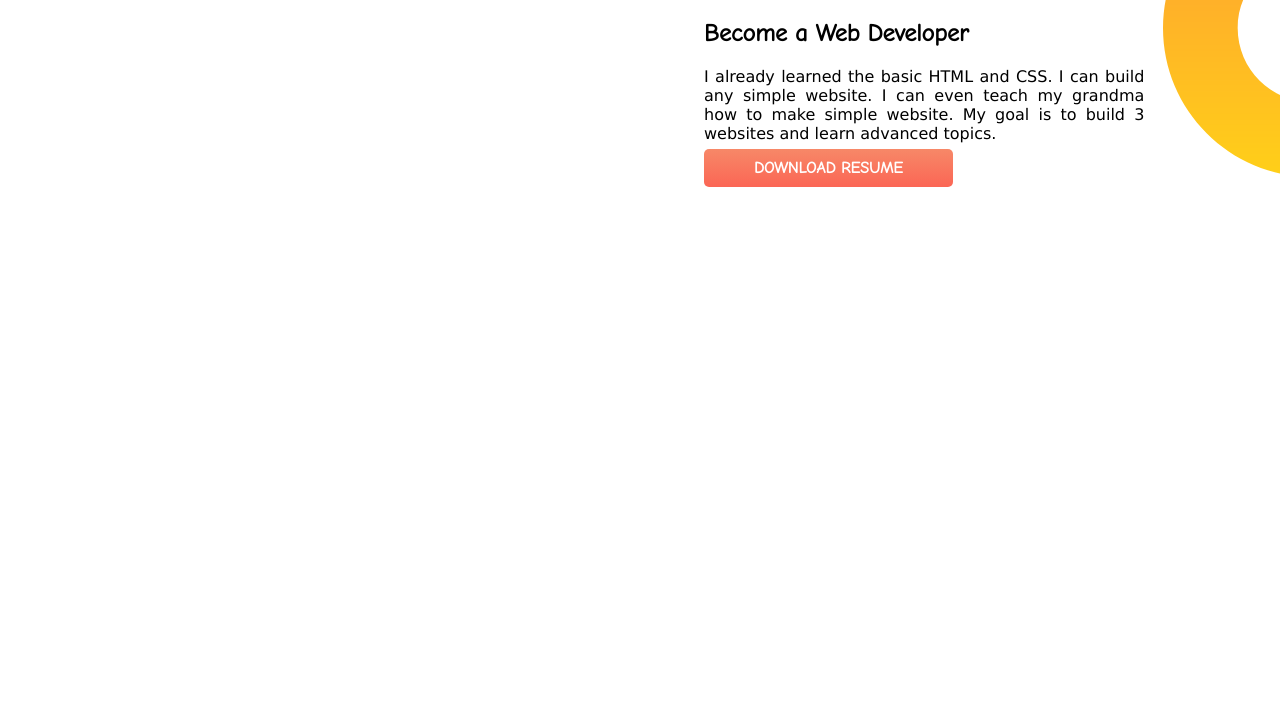
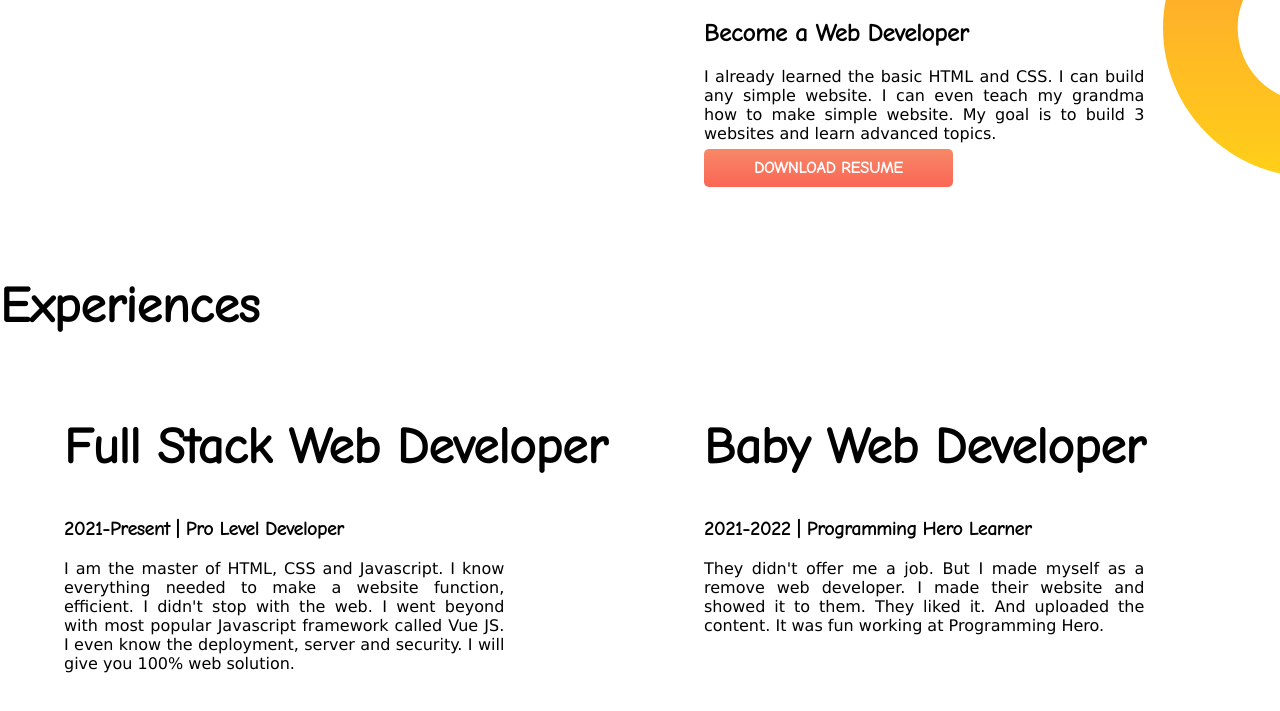
Before and after one commit to ProgrammerSaykat/personal-portfolio, a plain HTML site: page index.html in a window 1280 px wide. Shown: the part 697-1408 px from the top of the page. Before the commit the page ends 974 px from the top, so only its background shows below. Drawn offline with Linux system fonts and the light colour scheme; a web font is replaced by a local one.

Commit message:
miltiple class

```diff
--- a/index.html
+++ b/index.html
@@ -14,7 +14,7 @@
 </head>
 
 <body>
-    <section class="top-banner">
+    <section class="top-banner flexible-container">
         <div class="half-width">
             <h1>Welcome To</h1>
             <h1><span class="orange-color">Programmer Saykat</span> World!</h1>
@@ -31,7 +31,7 @@
     </section>
 
 
-    <section class="dream-big">
+    <section class="dream-big flexible-container">
         <div class="half-width">
             <img src="images/programmer2.png" alt="">
         </div>
@@ -44,6 +44,38 @@
             <a class="link-botton" target="_blank" href="https://pstechnology1.blogspot.com/">DOWNLOAD RESUME</a>
         </div>
     </section>
+
+    <section class="experience-area">
+        <div>
+            <h1>Experiences</h1>
+            <div class="flexible-container">
+                <div class="half-width">
+                    <h1>Full Stack Web Developer</h1>
+                    <h3>2021-Present | Pro Level Developer</h3>
+                    <p>
+                        I am the master of HTML, CSS and Javascript. I know everything needed to make a website
+                        function,
+                        efficient. I didn't stop with the web. I went beyond with most popular Javascript framework
+                        called
+                        Vue
+                        JS. I even know the deployment, server and security. I will give you 100% web solution.
+                    </p>
+                </div>
+                <div class="half-width">
+                    <h1>Baby Web Developer</h1>
+                    <h3>2021-2022 | Programming Hero Learner</h3>
+                    <p>
+                        They didn't offer me a job. But I made myself as a remove web developer. I made their website
+                        and
+                        showed
+                        it to them. They liked it. And uploaded the content. It was fun working at Programming Hero.
+                    </p>
+                </div>
+            </div>
+    </section>
+
+
+
 </body>
 
 </html>
--- a/style.css
+++ b/style.css
@@ -16,10 +16,11 @@ p{
     text-align: justify;
     padding-right: 20%;
 }
-section{
+
+.flexible-container{
     display: flex;
     margin-bottom: 100px;
-    align-items: center;
+
 }
 .half-width{
     width: 50%;
```
